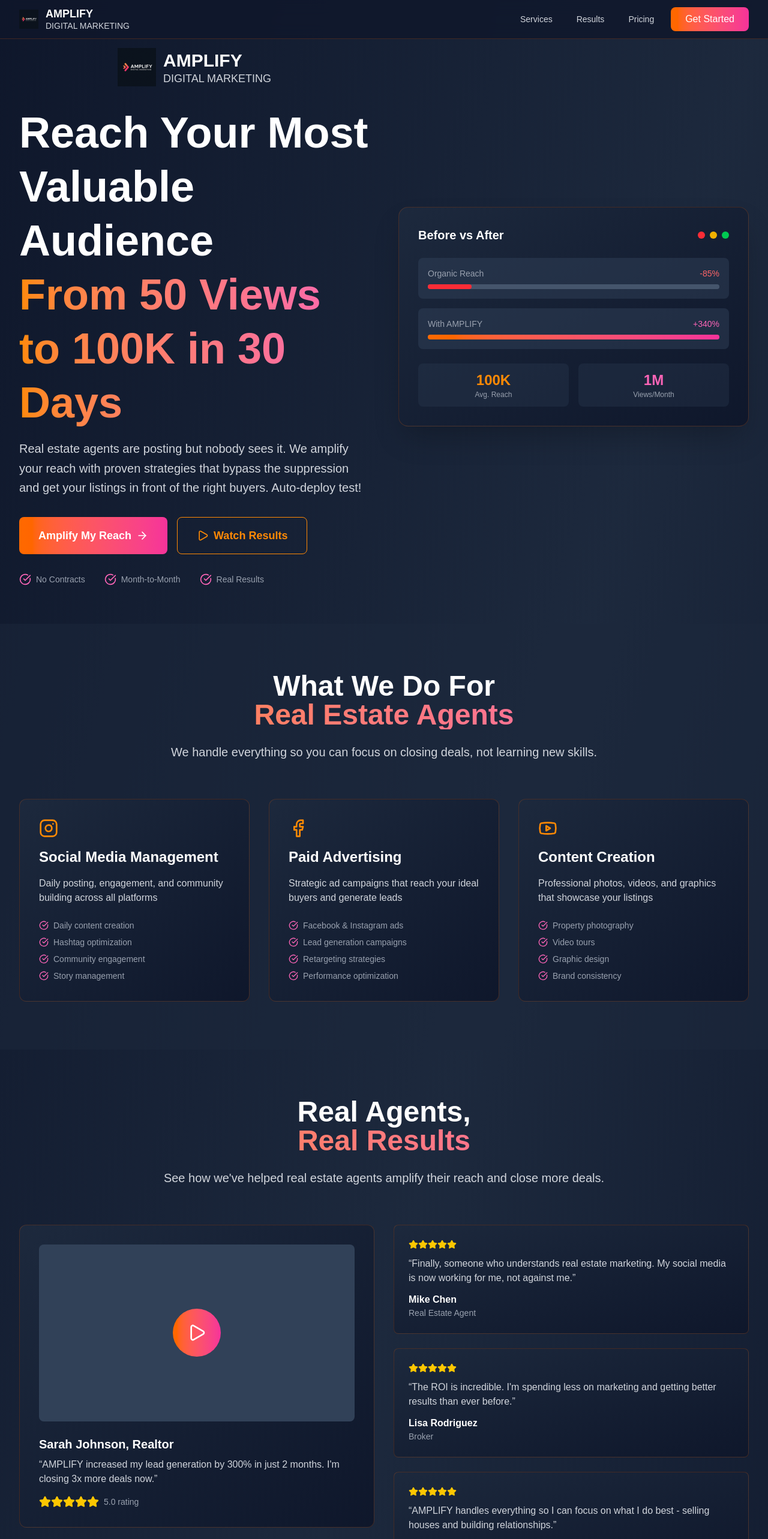
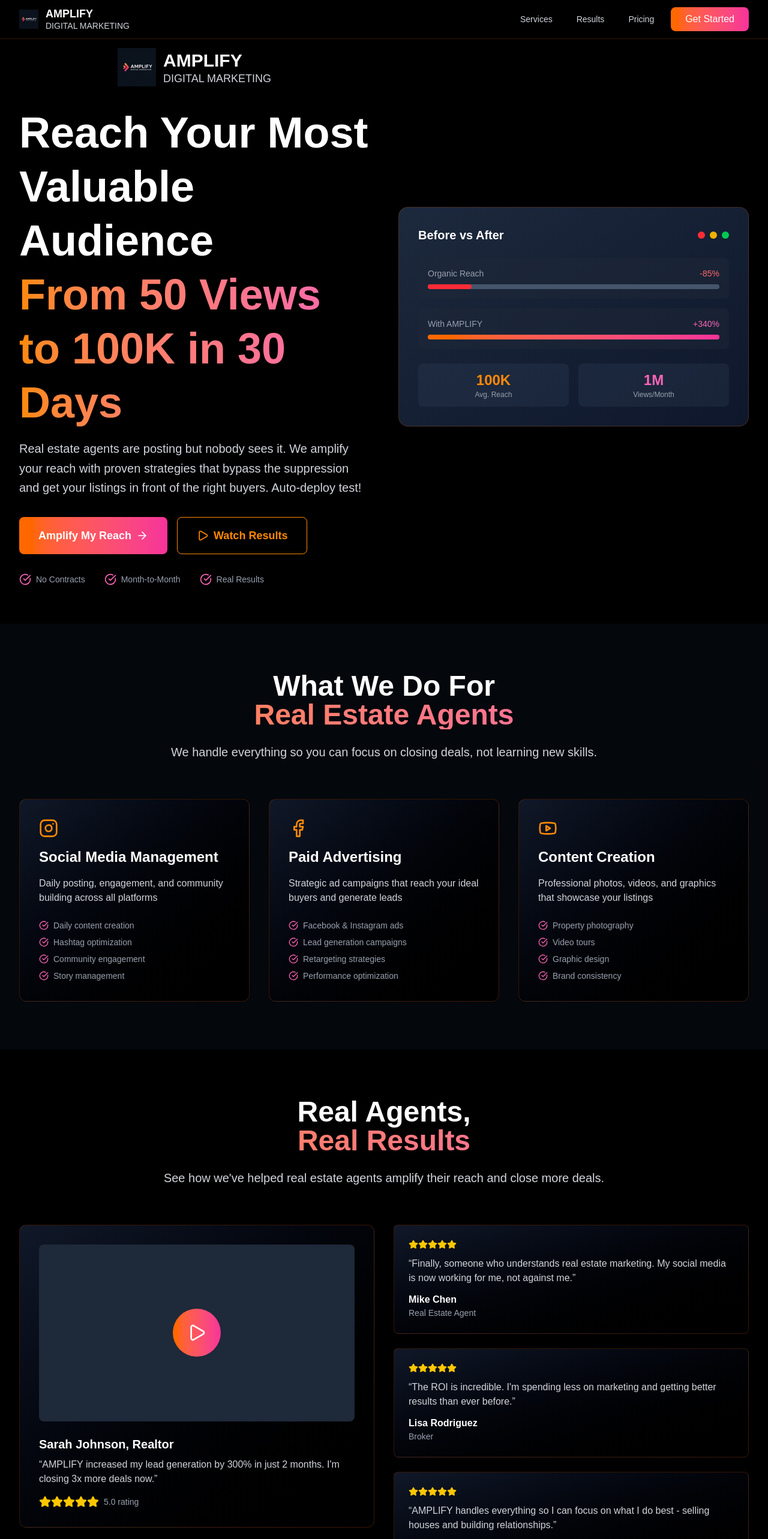
Before and after one commit to Tictockloc08/amplify-landing, a Next.js app: page / in a window 1280 px wide. Shown: the top 2566 px of the page at 60% size. Built offline with nearby package versions, Linux system fonts and the light colour scheme.

Commit message:
Implement black background for premium look
- Changed from slate colors to pure black background
- Updated all card backgrounds to gray-900/black gradients
- Enhanced contrast for better readability
- Logo will pop beautifully against black background
- Premium, high-end aesthetic

```diff
--- a/src/app/page.tsx
+++ b/src/app/page.tsx
@@ -9,9 +9,9 @@ export default function Home() {
   const [isVideoPlaying, setIsVideoPlaying] = useState(false);
 
   return (
-    <div className="min-h-screen bg-gradient-to-br from-slate-900 via-slate-800 to-slate-900 text-white overflow-hidden">
+    <div className="min-h-screen bg-black text-white overflow-hidden">
       {/* Navigation */}
-      <nav className="fixed top-0 w-full z-50 bg-slate-900/80 backdrop-blur-md border-b border-orange-500/20">
+      <nav className="fixed top-0 w-full z-50 bg-black/90 backdrop-blur-md border-b border-orange-500/20">
         <div className="max-w-7xl mx-auto px-4 sm:px-6 lg:px-8">
           <div className="flex justify-between items-center h-16">
             <div className="flex items-center">
@@ -110,7 +110,7 @@ export default function Home() {
                   </div>
 
                   <div className="space-y-4">
-                    <div className="bg-slate-700/50 rounded-lg p-4">
+                    <div className="bg-gray-800/50 rounded-lg p-4">
                       <div className="flex items-center justify-between mb-2">
                         <span className="text-sm text-gray-400">Organic Reach</span>
                         <span className="text-sm text-red-400">-85%</span>
@@ -120,7 +120,7 @@ export default function Home() {
                       </div>
                     </div>
 
-                    <div className="bg-slate-700/50 rounded-lg p-4">
+                    <div className="bg-gray-800/50 rounded-lg p-4">
                       <div className="flex items-center justify-between mb-2">
                         <span className="text-sm text-gray-400">With AMPLIFY</span>
                         <span className="text-sm text-pink-400">+340%</span>
@@ -149,7 +149,7 @@ export default function Home() {
       </section>
 
       {/* Services Section */}
-      <section id="services" className="py-20 px-4 sm:px-6 lg:px-8 bg-slate-800/50">
+      <section id="services" className="py-20 px-4 sm:px-6 lg:px-8 bg-gray-900/30">
         <div className="max-w-7xl mx-auto">
           <motion.div
             initial={{ opacity: 0, y: 50 }}
@@ -194,7 +194,7 @@ export default function Home() {
                 initial={{ opacity: 0, y: 50 }}
                 whileInView={{ opacity: 1, y: 0 }}
                 transition={{ duration: 0.8, delay: index * 0.2 }}
-                className="bg-gradient-to-br from-slate-800 to-slate-900 rounded-xl p-8 border border-orange-500/20 hover:border-orange-500/40 transition-all duration-300"
+                className="bg-gradient-to-br from-gray-900 to-black rounded-xl p-8 border border-orange-500/20 hover:border-orange-500/40 transition-all duration-300"
               >
                 <div className="text-orange-400 mb-4">{service.icon}</div>
                 <h3 className="text-2xl font-bold mb-4">{service.title}</h3>
@@ -240,8 +240,8 @@ export default function Home() {
               transition={{ duration: 0.8 }}
               className="relative"
             >
-              <div className="bg-gradient-to-br from-slate-800 to-slate-900 rounded-xl p-8 border border-orange-500/20">
-                <div className="aspect-video bg-slate-700 rounded-lg mb-6 flex items-center justify-center">
+              <div className="bg-gradient-to-br from-gray-900 to-black rounded-xl p-8 border border-orange-500/20">
+                <div className="aspect-video bg-gray-800 rounded-lg mb-6 flex items-center justify-center">
                   <button
                     onClick={() => setIsVideoPlaying(true)}
                     className="bg-gradient-to-r from-orange-500 to-pink-500 text-white p-6 rounded-full hover:from-orange-600 hover:to-pink-600 transition-all duration-300 transform hover:scale-110"
@@ -286,7 +286,7 @@ export default function Home() {
                   rating: 5
                 }
               ].map((testimonial, index) => (
-                <div key={index} className="bg-gradient-to-br from-slate-800 to-slate-900 rounded-lg p-6 border border-orange-500/20">
+                <div key={index} className="bg-gradient-to-br from-gray-900 to-black rounded-lg p-6 border border-orange-500/20">
                   <div className="flex items-center mb-3">
                     {[...Array(testimonial.rating)].map((_, i) => (
                       <Star key={i} className="h-4 w-4 text-yellow-400 fill-current" />
@@ -305,7 +305,7 @@ export default function Home() {
       </section>
 
       {/* Pricing Section */}
-      <section id="pricing" className="py-20 px-4 sm:px-6 lg:px-8 bg-slate-800/50">
+      <section id="pricing" className="py-20 px-4 sm:px-6 lg:px-8 bg-gray-900/30">
         <div className="max-w-7xl mx-auto">
           <motion.div
             initial={{ opacity: 0, y: 50 }}
@@ -329,7 +329,7 @@ export default function Home() {
               initial={{ opacity: 0, scale: 0.95 }}
               whileInView={{ opacity: 1, scale: 1 }}
               transition={{ duration: 0.8 }}
-              className="bg-gradient-to-br from-slate-800 to-slate-900 rounded-2xl p-8 border-2 border-orange-500/40 relative overflow-hidden"
+              className="bg-gradient-to-br from-gray-900 to-black rounded-2xl p-8 border-2 border-orange-500/40 relative overflow-hidden"
             >
               <div className="absolute top-0 right-0 bg-gradient-to-l from-orange-500 to-pink-500 text-white px-6 py-2 rounded-bl-lg text-sm font-semibold">
                 Most Popular
@@ -376,12 +376,12 @@ export default function Home() {
                   </div>
 
                   <div className="space-y-4 mb-8">
-                    <div className="bg-slate-700/50 rounded-lg p-4">
+                    <div className="bg-gray-800/50 rounded-lg p-4">
                       <div className="text-sm text-gray-400 mb-1">Daily Ad Spend</div>
                       <div className="text-lg font-semibold">You Control</div>
                       <div className="text-xs text-gray-500">Adjust anytime</div>
                     </div>
-                    <div className="bg-slate-700/50 rounded-lg p-4">
+                    <div className="bg-gray-800/50 rounded-lg p-4">
                       <div className="text-sm text-gray-400 mb-1">Contract</div>
                       <div className="text-lg font-semibold">Month-to-Month</div>
                       <div className="text-xs text-gray-500">Cancel anytime</div>
@@ -433,7 +433,7 @@ export default function Home() {
       </section>
 
       {/* Footer */}
-      <footer className="bg-slate-900 border-t border-orange-500/20 py-12 px-4 sm:px-6 lg:px-8">
+      <footer className="bg-black border-t border-orange-500/20 py-12 px-4 sm:px-6 lg:px-8">
         <div className="max-w-7xl mx-auto">
           <div className="grid md:grid-cols-4 gap-8">
             <div>
@@ -480,7 +480,7 @@ export default function Home() {
       {/* Video Modal */}
       {isVideoPlaying && (
         <div className="fixed inset-0 bg-black/80 flex items-center justify-center z-50 p-4">
-          <div className="bg-slate-800 rounded-lg p-4 max-w-4xl w-full">
+            <div className="bg-gray-900 rounded-lg p-4 max-w-4xl w-full">
             <div className="flex justify-between items-center mb-4">
               <h3 className="text-xl font-semibold">Client Testimonial</h3>
               <button
@@ -490,7 +490,7 @@ export default function Home() {
                 ✕
               </button>
             </div>
-            <div className="aspect-video bg-slate-700 rounded-lg flex items-center justify-center">
+            <div className="aspect-video bg-gray-800 rounded-lg flex items-center justify-center">
               <p className="text-gray-400">Video placeholder - Replace with actual testimonial video</p>
             </div>
           </div>
```
